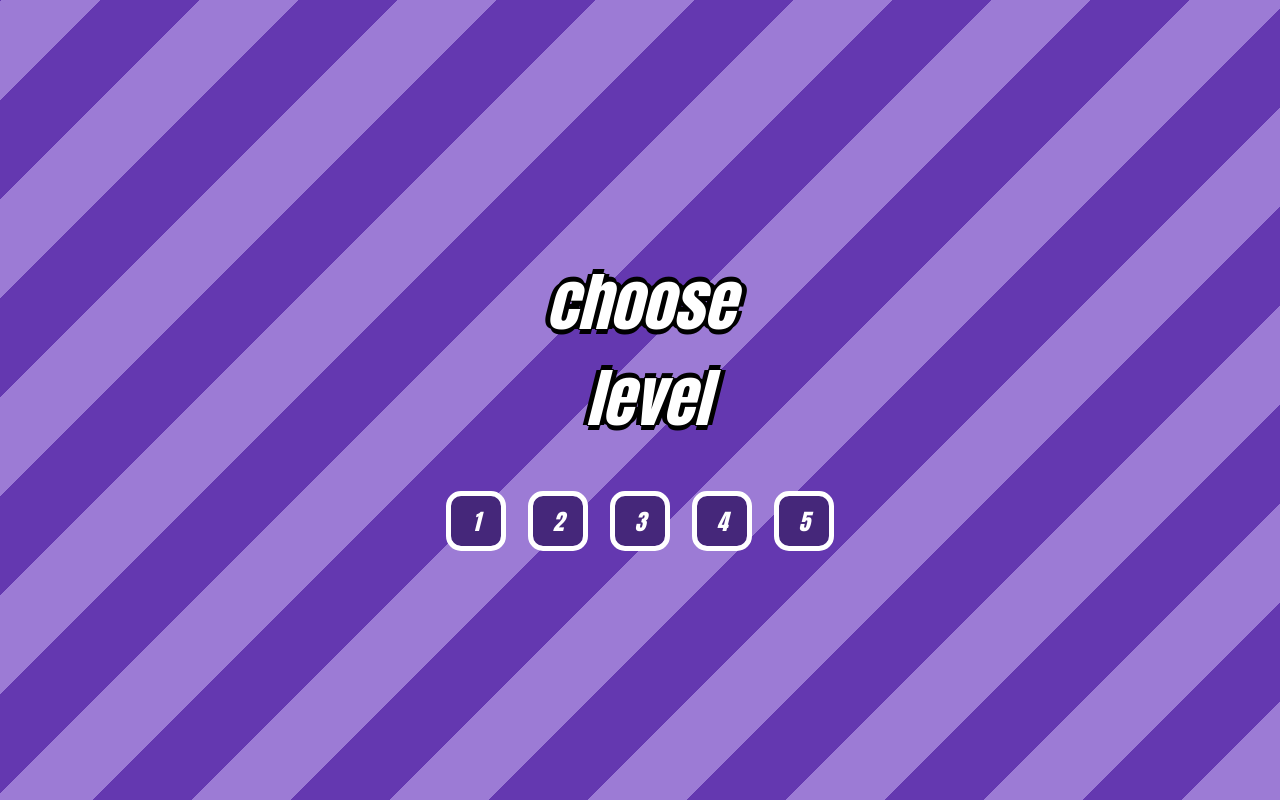
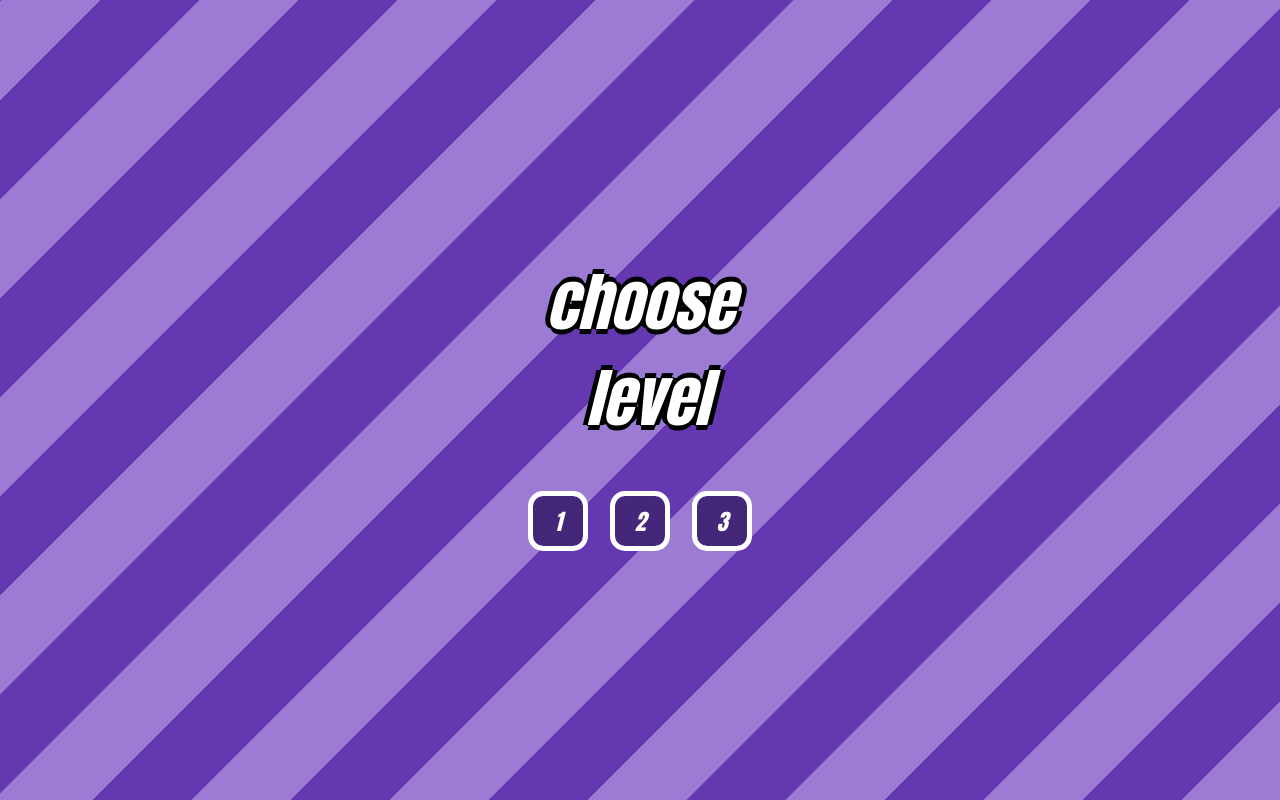
Before and after one commit to solomonmihai/game-design, a Svelte app: page / in a window 1280 px wide. Both pictures are taken after a click on the button "play". Built offline with nearby package versions, Linux system fonts and the light colour scheme; what easystarjs would draw is missing.

Commit message:
fix: fixes

```diff
--- a/src/LevelSelect.svelte
+++ b/src/LevelSelect.svelte
@@ -1,7 +1,7 @@
 <script>
   export let start;
 
-  const levels = [1, 2, 3, 4, 5];
+  const levels = [1, 2, 3];
 </script>
 
 <div class="container">
--- a/src/game/Scene.js
+++ b/src/game/Scene.js
@@ -51,7 +51,7 @@ export default class Scene extends Container {
 
     this._intervalId = null;
 
-    this._startAgents(500);
+    this._startAgents(550);
     this._addLoseEvent();
 
     this._triggered = false;
--- a/src/game/entities/Player.js
+++ b/src/game/entities/Player.js
@@ -22,7 +22,7 @@ export default class Player extends Container {
     this.position.set(spawnPoint.x, spawnPoint.y);
     this.pivot.set(0.5, 0.5);
 
-    this._speed = 5;
+    this._speed = 3;
     this._activateEndPoint = activateEndPoint;
 
     gsap.from(this.scale, {
```
